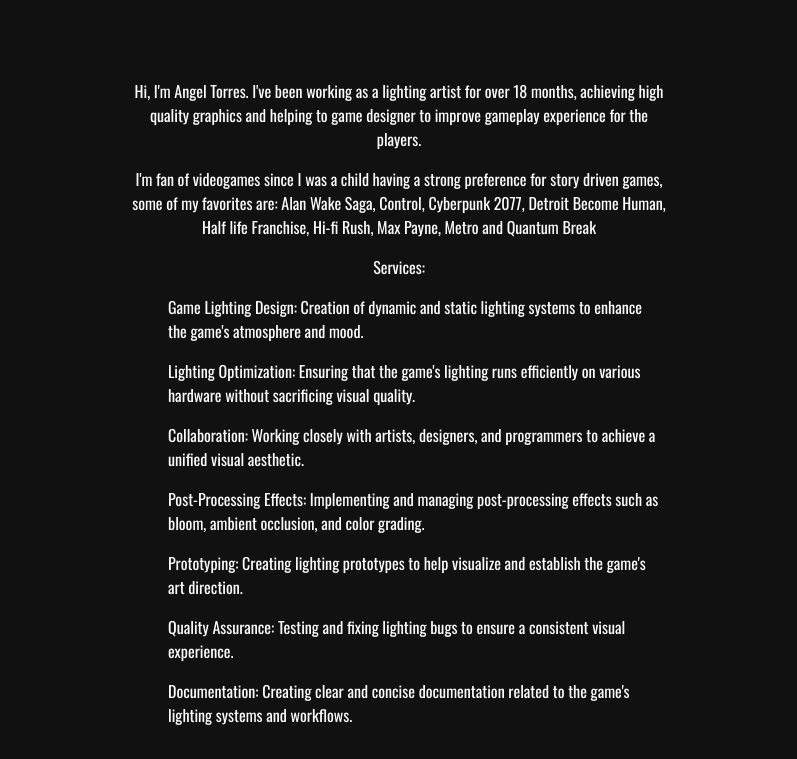
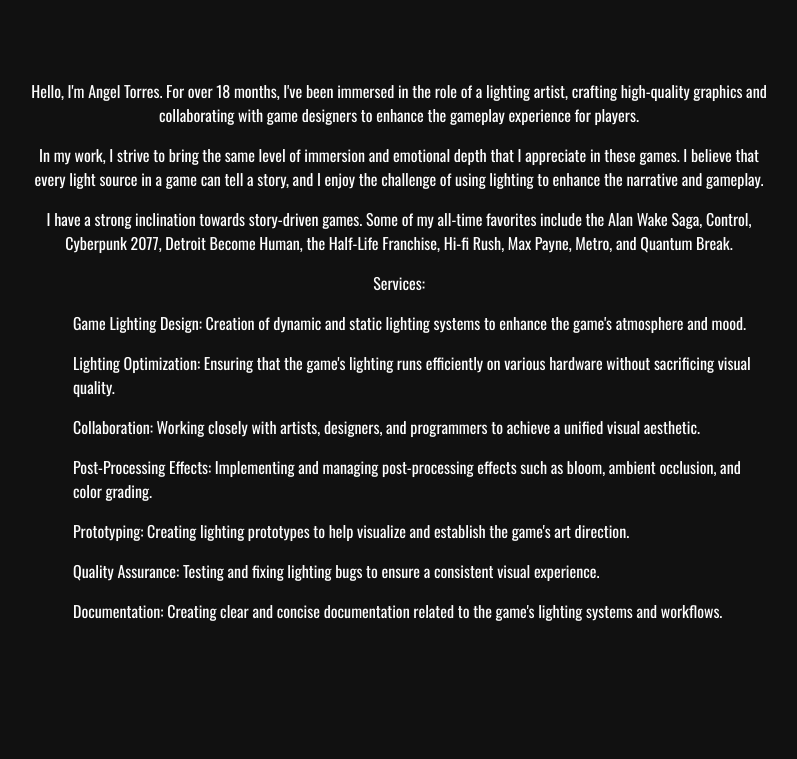
Before and after one commit to AngelTorres96/AngelTorres96.github.io, a plain HTML site: page about.html in a window 1280 px wide. Shown: the part 136-895 px from the top of the page, without its empty margins (241-1038 px from the left). After the commit the page ends 800 px from the top, so only its background shows below. Drawn offline with nearby package versions, Linux system fonts and the light colour scheme.

Commit message:
Update about.html

```diff
--- a/about.html
+++ b/about.html
@@ -25,17 +25,16 @@
     </header>
     <section class="container">
         <article onclick="" class="row article">
-            <div class="col-sm-3"></div>
-            <div class="col-sm-6">
+            <div class="col-sm-2"></div>
+            <div class="col-sm-8">
                 <p>
-                    Hi, I'm Angel Torres. I've been working as a lighting artist for over 18 months, achieving high quality graphics and helping to game designer to improve gameplay experience for the players.
+                    Hello, I'm Angel Torres. For over 18 months, I've been immersed in the role of a lighting artist, crafting high-quality graphics and collaborating with game designers to enhance the gameplay experience for players.
                 </p>
-                <!--<p>
-                    What can I do for you?
-                    As a Lighting artist I can make your game more realistic, and inmersive. Using the light not only to guide players during the and making
-                </p>-->
                 <p>
-                    I'm fan of videogames since I was a child having a strong preference for story driven games, some of my favorites are: Alan Wake Saga, Control, Cyberpunk 2077, Detroit Become Human, Half life Franchise, Hi-fi Rush, Max Payne, Metro and Quantum Break
+                    In my work, I strive to bring the same level of immersion and emotional depth that I appreciate in these games. I believe that every light source in a game can tell a story, and I enjoy the challenge of using lighting to enhance the narrative and gameplay.
+                </p>
+                <p>
+                    I have a strong inclination towards story-driven games. Some of my all-time favorites include the Alan Wake Saga, Control, Cyberpunk 2077, Detroit Become Human, the Half-Life Franchise, Hi-fi Rush, Max Payne, Metro, and Quantum Break.
                 </p>
                 <p>Services:</p>
                 <ul class="ul-services">
@@ -50,7 +49,7 @@
 
 
             </div>
-            <div class="col-sm-3"></div>
+            <div class="col-sm-2"></div>
         </article>
         <br>
 
```
